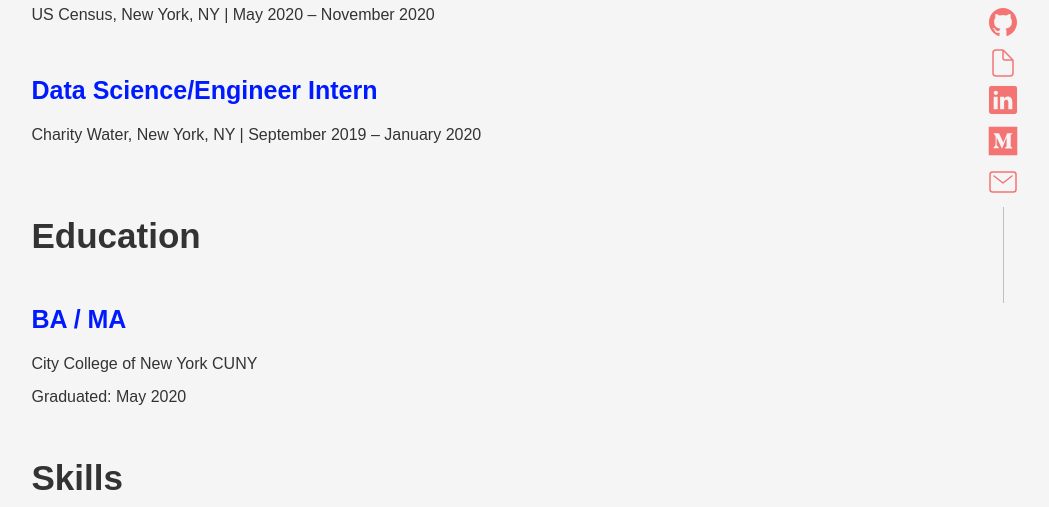
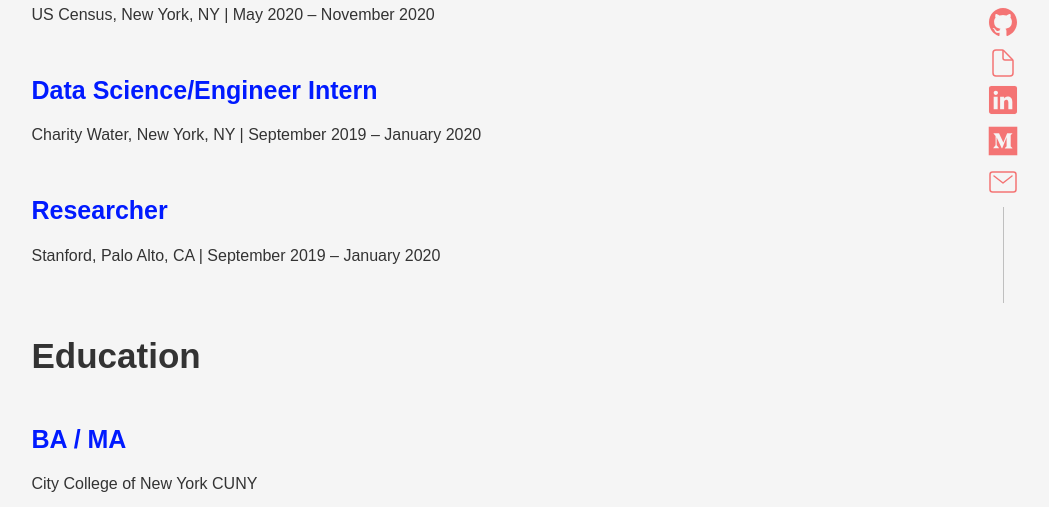
Before and after one commit to haltaf000/Personal_Website, a Django app: template website/templates/website/resume.html in a window 1280 px wide. Shown: the part 487-994 px from the top of the page, without its empty margins (211-1260 px from the left). Run offline with Django 4.2, Linux system fonts and the light colour scheme; the template is opened without the code that fills it, so the values that code supplies are empty; some libraries are stand-ins or nearby versions.

Commit message:
fix template

```diff
--- a/website/templates/website/resume.html
+++ b/website/templates/website/resume.html
@@ -31,6 +31,10 @@
 
             <h3>Data Science/Engineer Intern  </h3>
             <p>Charity Water, New York, NY  |  September 2019 – January 2020</p>
+            <br>
+
+            <h3>Researcher  </h3>
+            <p>Stanford, Palo Alto, CA  |  September 2019 – January 2020</p>
             <br>
           </div>
         </div>
```
